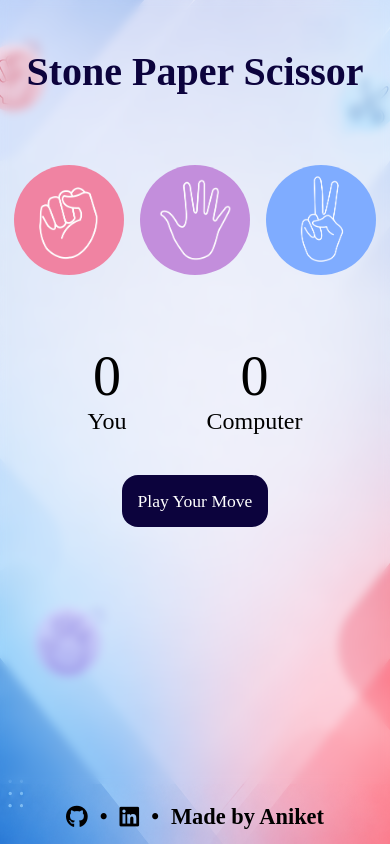
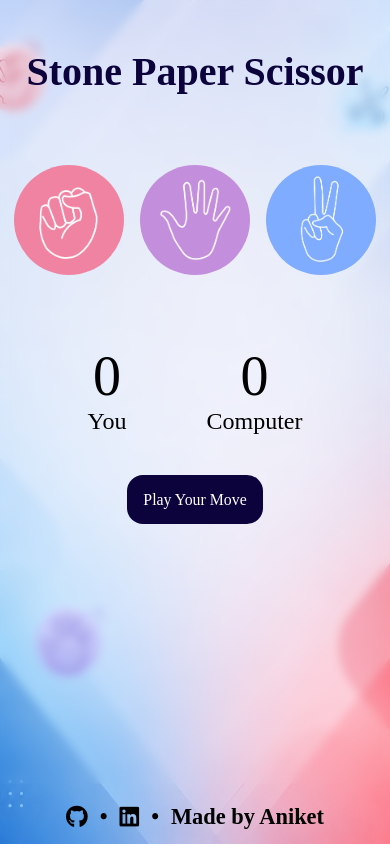
Before and after one commit to aniketsinghh11/Rock-Paper-Scissor-Game, a plain HTML site: page index.html in a window 390 px wide. Drawn offline with Linux system fonts and the light colour scheme.

Commit message:
Made the Game Responsive for Mobile

```diff
--- a/style.css
+++ b/style.css
@@ -107,9 +107,8 @@ img {
   .msg {
     background-color: #0c033d;
     color: #ffff;
-    font-size: 1.1rem;
+    font-size: 0.99rem;
     margin-top: 5rem;
-
     padding: 1rem;
     border-radius: 1rem;
   }
```
